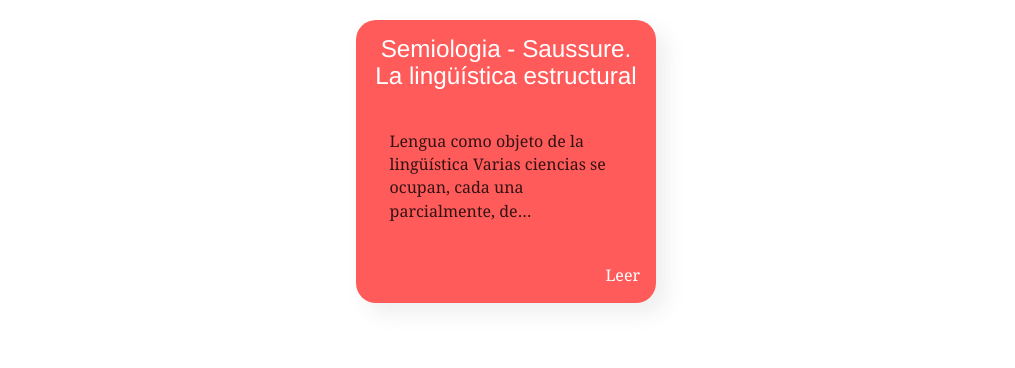
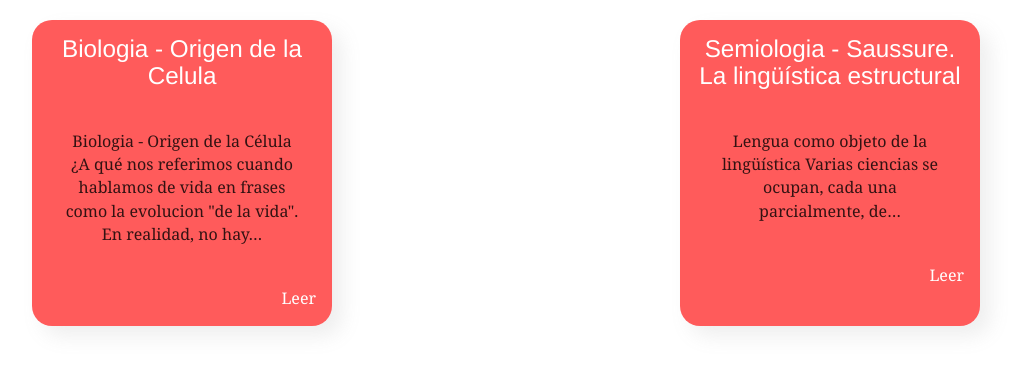
Before and after one commit to alancampora/psicologia, a Gatsby site: page / in a window 1280 px wide. Shown: the part 88-456 px from the top of the page, without its empty margins (134-1149 px from the left). Built offline with nearby package versions, Linux system fonts and the light colour scheme; Gatsby itself is replaced by a stand-in of ours; some packages are replaced by stand-ins of ours.

Commit message:
refactor(style): add grid to align items

```diff
--- a/src/components/card/styled.js
+++ b/src/components/card/styled.js
@@ -1,7 +1,6 @@
 import styled from 'styled-components';
 
 export const StyledWrapper = styled.div`
-	margin: 0 auto;
 	box-shadow: rgba(136, 136, 136, 0.14) 10px 10px 20px;
 	width: 300px;
 	background-color: #ff5b5b;
--- a/src/components/layout/index.js
+++ b/src/components/layout/index.js
@@ -1,10 +1,10 @@
 import React from 'react';
-import { StyledWrapper, StyledTitle} from './styled';
+import { StyledWrapper, StyledTitle, StyledContent} from './styled';
 
 const Layout = ({ title, children }) => (
 	<StyledWrapper>
 		<StyledTitle> {title} </StyledTitle>
-		<div> {children} </div>
+		<StyledContent> {children} </StyledContent>
 	</StyledWrapper>
 );
 
--- a/src/components/layout/styled.js
+++ b/src/components/layout/styled.js
@@ -9,3 +9,13 @@ export const StyledTitle = styled.h1`
   font-family: "Pacifico";
   font-size: 3rem;
 `;
+
+export const StyledContent = styled.div`
+  display: grid;
+  grid-template-columns: repeat(2, 1fr);
+  grid-column-gap: 1rem;
+  grid-row-gap: 1rem;
+  background-color: white;
+  text-align: center;
+  justify-items: center;
+`;
--- /dev/null
+++ b/src/pages/origen-de-la-celula.md
@@ -0,0 +1,14 @@
+---
+title: "Biologia - Origen de la Celula"
+date: "14-04-2019"
+---
+
+
+# Biologia - Origen de la Célula
+
+¿A qué nos referimos cuando hablamos de vida en frases como la evolucion "de la vida".
+En realidad, no hay una definición simple de qué es la vida. La vida no existe en abstracto. No hay vida. Sino, organismos vivos. Más aún, no hay una manera sencilla y única de trazar una línea demarcatoria entre lo vivo y lo no vivo.
+
+Los resultados de numerosos experimentos de laboratorio favorecen la hipotesis de que los sistemas precursores de las primeras células vivas son el resultado de un *proceso espontáneo de autoensamblaje* o de *moléculas simples*. En algún momento de la historia de este planeta, a partir de la complejización de sistemas polimoleculares se originaron células seno'las capaces de IXOduCif descendientes similares a st mismas y de evolucionan La apa-nción de estos sistemas estuvo íntimamente asociado con los cambios que sufrió '4 Tie-rra. Por ello. para analzar el ongen de la vida, debemos conocer las condiciones a partir de Las cuales esas células primordiales aparecieron.
+Se forma la Tierra
+El Universo comenzó. según leonas actuales, con una gran explosión o "Big Barrí. tes de esta explosión, toda la enesgta y la matera presentes en el Universo en la acua?- dad probablemente se encontraban en km» de energía pura, comprimidas en un único punto. Ese modelo cosmológico propone que con el San( o 'Gran Enkisión*, esta energía se Ibero y cada paelcula de materia formada posteriormente se aleló de manera violenta de toda otra parlo:14y Se supone que la tempefetufa en el momento de k exp4o-slón. ocurrida hace aproximadamente 13.700 millones de altos, esa cercana a los 100 mil millones de grados Celsius (10" °C). A esta terriperatura no podrían ecsar awmos (véase Aperidice 1); toda la materia estada en forma de pa Gulas ciernen:ales subatórnicas. Es• tas partfoulas de muy corta existen, se acelerarían, colsonartan y se aniquilaran unas a otras, formando paetkulas nuevas y Iterando mas energía El modelo propone que a rnedda que el Universo se expandía y se enfnaba, gradual-mente se formaba mas materia a partir de energía Alrededor de 100 segundos después del 13ig Bar(, 'a temperatura habla descendido a 1 000 millones de grados Celsius. En ese momento, dos tipos de pankutas estables que haga ese nxxnento eran es-casas habitan comenzado a combinarse. Estas parí olas, los protones y los neulones. for-
```
